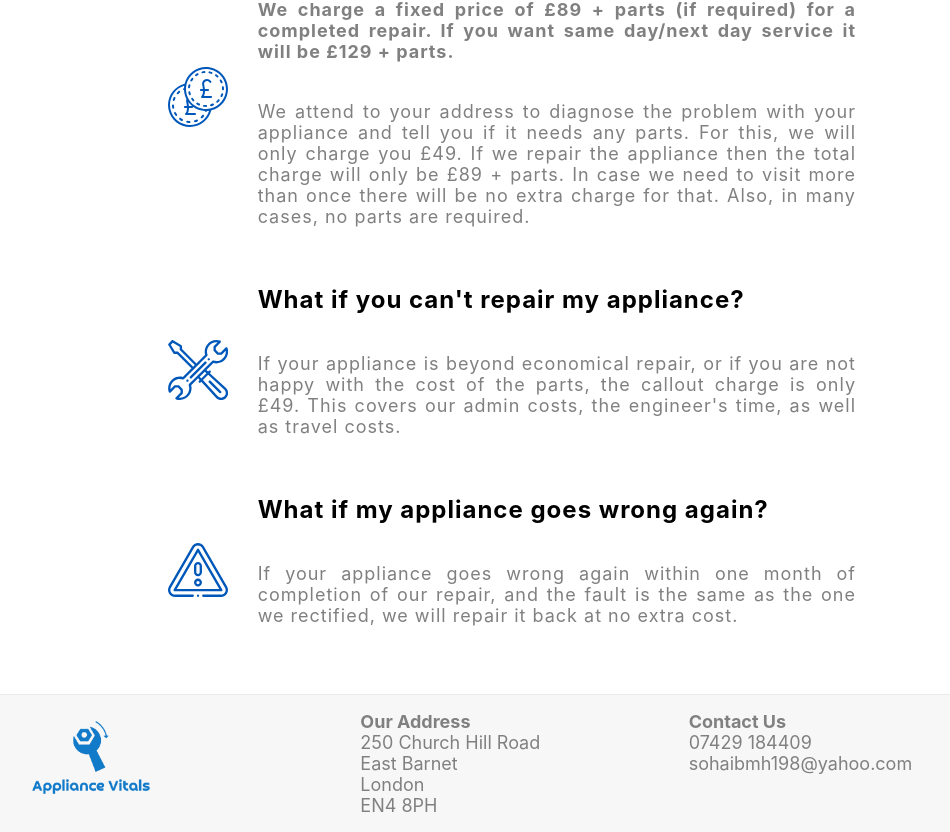
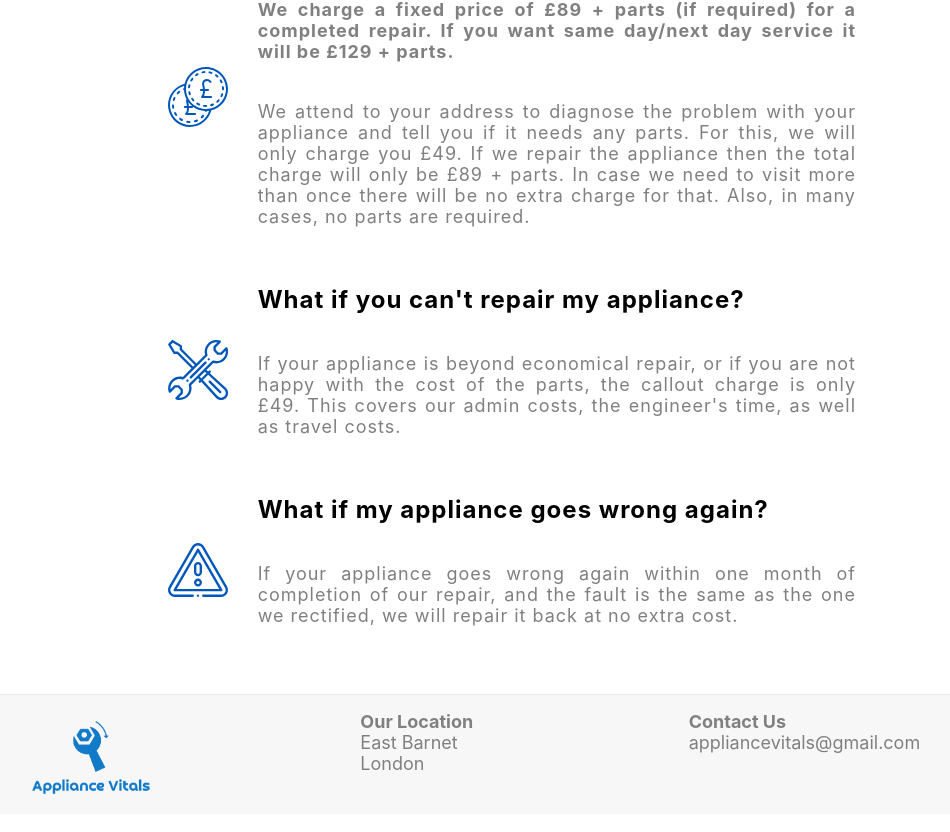
Before and after one commit to sohaibmh/appliance-vitals, a Next.js app: page / in a window 1280 px wide. Shown: the part 1668-2500 px from the top of the page, without its empty margins (118-1068 px from the left). Built offline with nearby package versions, Linux system fonts and the light colour scheme.

Commit message:
email updated

```diff
--- a/pages/index.js
+++ b/pages/index.js
@@ -151,19 +151,16 @@ export default function Home() {
           />
         </div>
         <div>
-          <b>Our Address</b>
+          <b>Our Location</b>
           <br />
-          250 Church Hill Road <br />
           East Barnet <br />
           London <br />
-          EN4 8PH
           <br />
         </div>
         <div>
           <b>Contact Us</b>
           <br />
-          07429 184409 <br />
-          sohaibmh198@yahoo.com
+          appliancevitals@gmail.com
         </div>
       </footer>
     </div>
```
